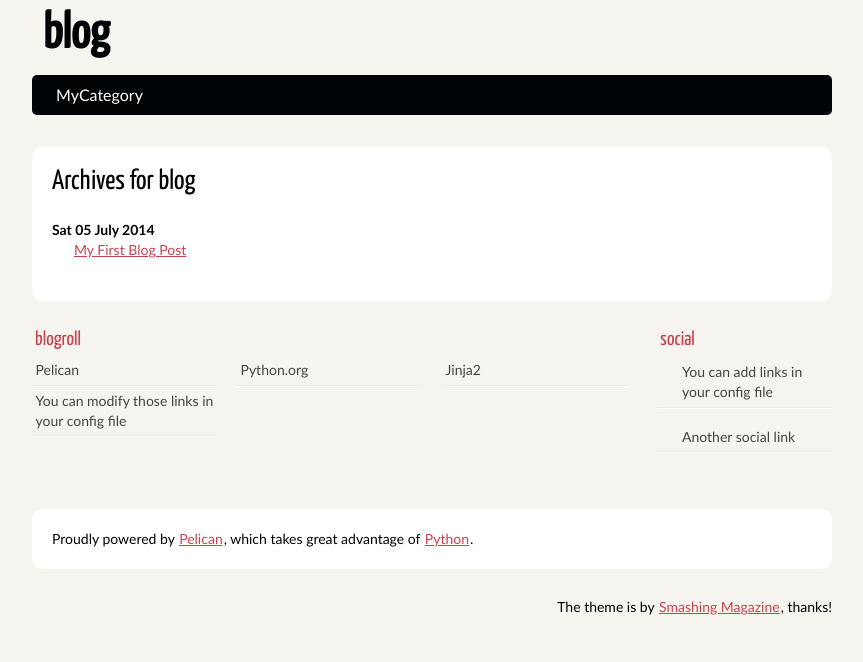
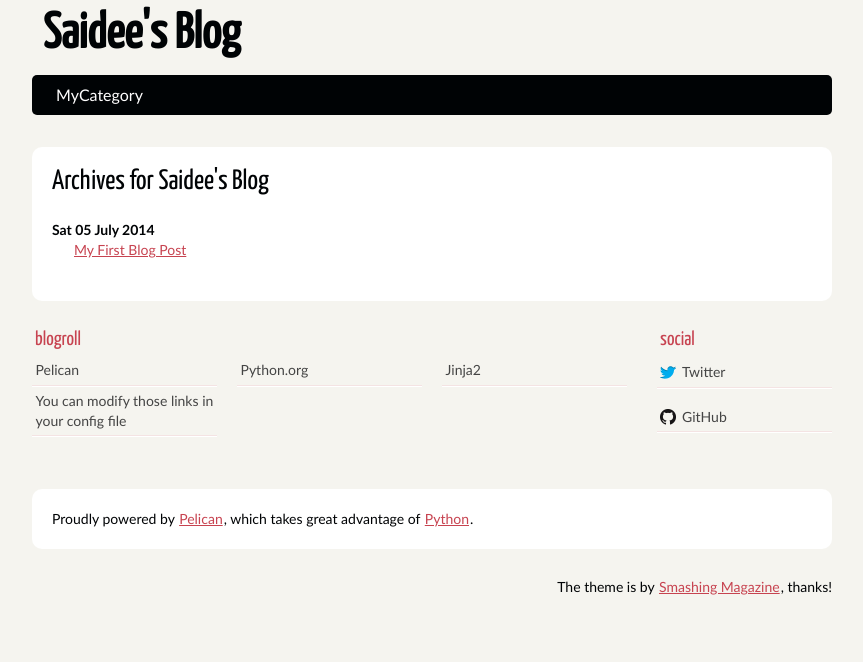
Before and after one commit to saidee27/saidee27.github.io, a plain HTML site: page archives.html in a window 1280 px wide. Shown: the whole page, without its empty margins (208-1071 px from the left). Drawn offline with Linux system fonts and the light colour scheme.

Commit message:
Blog update

```diff
--- a/archives.html
+++ b/archives.html
@@ -2,7 +2,7 @@
 <html lang="en">
 <head>
         <meta charset="utf-8" />
-        <title>blog</title>
+        <title>Saidee's Blog</title>
         <link rel="stylesheet" href="/theme/css/main.css" />
 
         <!--[if IE]>
@@ -12,13 +12,13 @@
 
 <body id="index" class="home">
         <header id="banner" class="body">
-                <h1><a href="/">blog </a></h1>
+                <h1><a href="/">Saidee's Blog </a></h1>
                 <nav><ul>
                     <li><a href="/category/mycategory.html">MyCategory</a></li>
                 </ul></nav>
         </header><!-- /#banner -->
 <section id="content" class="body">
-<h1>Archives for blog</h1>
+<h1>Archives for Saidee's Blog</h1>
 
 <dl>
     <dt>Sat 05 July 2014</dt>
@@ -39,8 +39,8 @@
                         <h2>social</h2>
                         <ul>
 
-                            <li><a href="#">You can add links in your config file</a></li>
-                            <li><a href="#">Another social link</a></li>
+                            <li><a href="http://twitter.com/dsaihurrish">Twitter</a></li>
+                            <li><a href="http://github.com/saidee27">GitHub</a></li>
                         </ul>
                 </div><!-- /.social -->
         </section><!-- /#extras -->
```
Also changed, not shown: author/your-name.html (+4 -4 lines), authors.html (+5 -5 lines), categories.html (+4 -4 lines), category/mycategory.html (+4 -4 lines), first-post.html (+3 -3 lines), index.html (+4 -4 lines), tag/tag1.html (+4 -4 lines), tag/tag2.html (+4 -4 lines), tags.html (+5 -5 lines).
